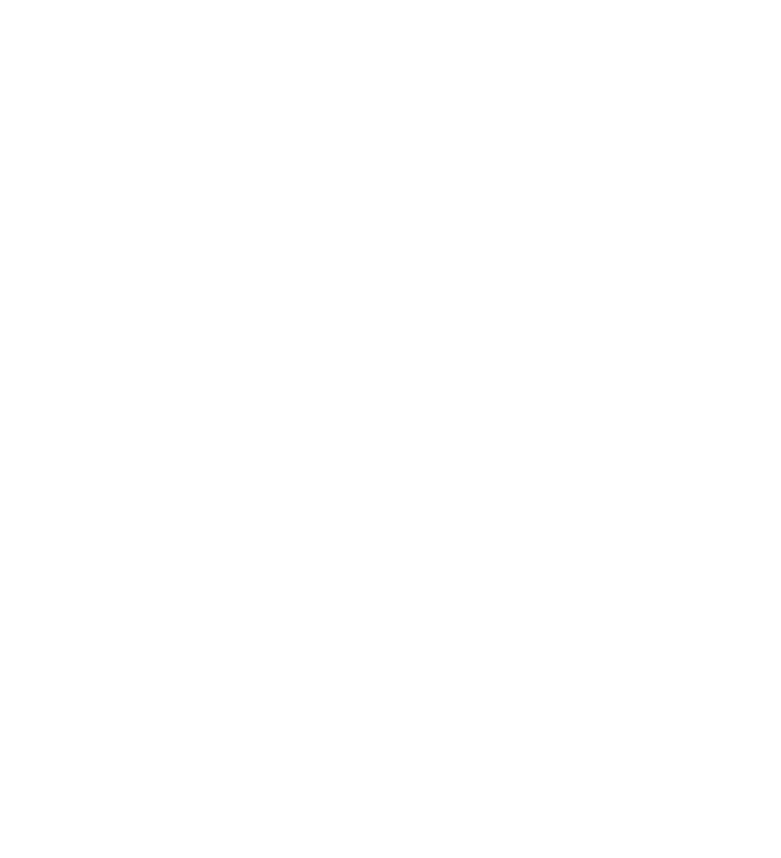
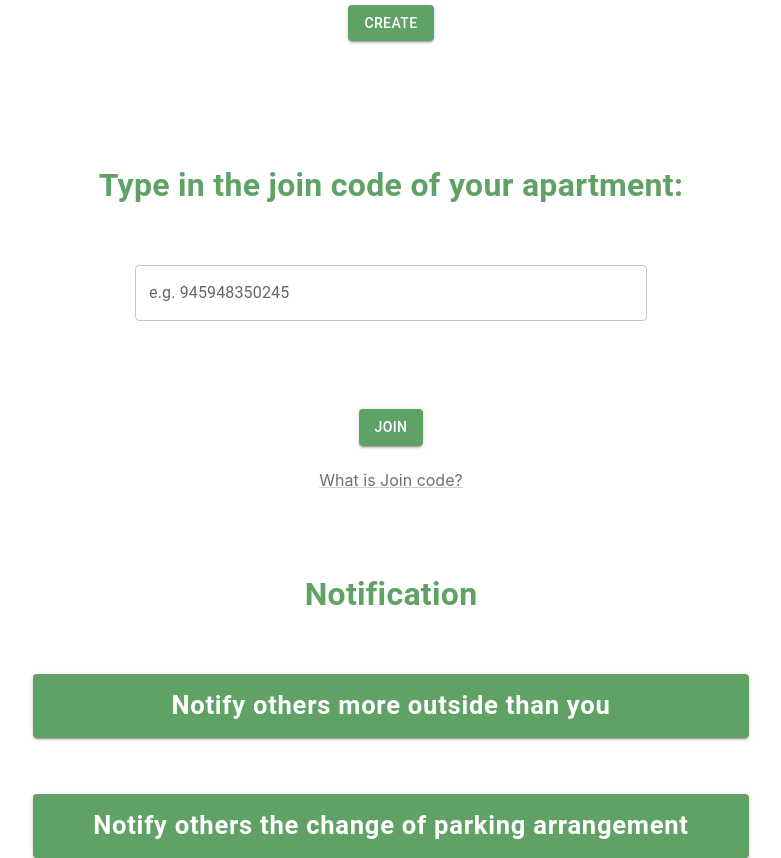
Before and after one commit to WaichungLing/ParkingApp, a React (Create React App) app: page / in a window 1280 px wide. Shown: the part 1680-2538 px from the top of the page, without its empty margins (249-1030 px from the left). Before the commit the page ends 800 px from the top, so only its background shows below. Built offline with nearby package versions, Linux system fonts and the light colour scheme.

Commit message:
add notification and join code page

```diff
--- /dev/null
+++ b/src/Pages/JoinCode.js
@@ -0,0 +1,65 @@
+import { Button, Box, Link, Typography, TextField } from "@mui/material";
+import { styled } from '@mui/material/styles';
+import { createTheme, ThemeProvider } from '@mui/material/styles';
+import {useState} from "react";
+
+function JoinCode() {
+
+  const theme = createTheme({
+    palette: {
+      primary: {
+        main:'#60A166',
+      },
+    },
+  });
+
+  const styles = {
+    root: {
+      display: 'flex',
+      flexDirection: 'column',
+      alignItems: 'center',
+      marginTop: '5vh',
+    },
+		textField: {
+			width: '40vw',
+			height: '5vw'
+		}
+  };
+
+  const Title = styled(Typography) ({
+    color: "#60A166",
+    fontSize: '2.5vw',
+    fontWeight: 600,
+    display: 'flex',
+    justifyContent: 'center'
+  });
+
+	const [JoinCode, setJoinCode] = useState('');
+
+  return (
+    <ThemeProvider theme={theme}>
+      <div style={styles.root} className="JoinCode">
+        <Box
+          sx={{
+            pt: 5,
+            pb: 7,
+            width: 0.62,
+            flexDirection: 'column',
+            justifyContent: 'center'
+          }}>
+          <Title>Type in the join code of your apartment:</Title>
+        </Box>
+        <TextField  id="joincode"
+										label="e.g. 945948350245"
+										style={styles.textField}
+										value={JoinCode}
+										variant="outlined"
+										onChange={(e) => setJoinCode(e.target.value)}></TextField>
+				<Button style={{marginTop:'10vh', marginBottom: '3vh'}} type="submit" variant="contained"> Join </Button>
+				<Link style={{color: "#707070"}} href="#">What is Join code?</Link>
+      </div>
+    </ThemeProvider>
+  );
+}
+
+export default JoinCode;
--- /dev/null
+++ b/src/Pages/Notification.js
@@ -0,0 +1,69 @@
+import {Button, Box, Stack, Typography } from "@mui/material";
+import { styled } from '@mui/material/styles';
+import { createTheme, ThemeProvider } from '@mui/material/styles';
+
+function Notification() {
+
+  const theme = createTheme({
+    palette: {
+      primary: {
+        main:'#60A166',
+      },
+    },
+  });
+
+  const styles = {
+    root:{
+      display: 'flex',
+      flexDirection: 'column',
+      alignItems: 'center',
+      marginTop: '5vh',
+    }
+  };
+
+  const PushButton = styled(Button) ({
+    textTransform: 'none',
+    fontSize: '2vw',
+    fontWeight: 600,
+    maxWidth: '56vw',
+    maxHeight: '5vw',
+    minWidth: '56vw',
+    minHeight: '5vw'
+  });
+
+  const Title = styled(Typography) ({
+    color: "#60A166",
+    fontSize: '2.5vw',
+    fontWeight: 600,
+    display: 'flex',
+    justifyContent: 'center'
+  });
+
+  return (
+    <ThemeProvider theme={theme}>
+      <div style={styles.root} className="Notification">
+        <Box
+          sx={{
+            pt: 5,
+            pb: 7,
+            width: 0.62,
+            flexDirection: 'column',
+            justifyContent: 'center'
+          }}>
+          <Title>Notification</Title>
+        </Box>
+        <Stack
+          spacing={7}
+          direction="column"
+          justifyContent="center"
+          alignItems="center"
+        >
+          <PushButton type="submit" variant="contained"> Notify others more outside than you </PushButton>
+          <PushButton type="submit" variant="contained"> Notify others the change of parking arrangement </PushButton>
+        </Stack>
+      </div>
+    </ThemeProvider>
+  );
+}
+
+export default Notification;
--- a/src/index.js
+++ b/src/index.js
@@ -3,12 +3,20 @@
 import './index.css';
 import App from './Pages/App';
 import Login from './Pages/Login';
+import Setup from './Pages/Setup';
+import CreateApartment from './Pages/CreateApartment';
+import JoinCode from './Pages/JoinCode';
+import Notification from './Pages/Notification';
 import reportWebVitals from './reportWebVitals';
 
 ReactDOM.render(
   <React.StrictMode>
     <App />
     <Login />
+    <Setup />
+    <CreateApartment />
+    <JoinCode />
+    <Notification />
   </React.StrictMode>,
   document.getElementById('root')
 );
```
